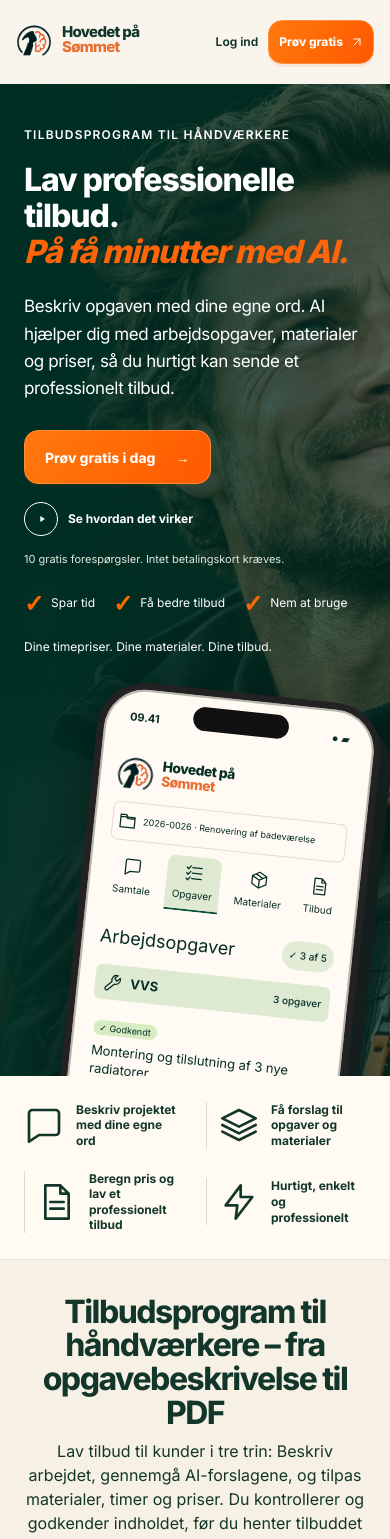
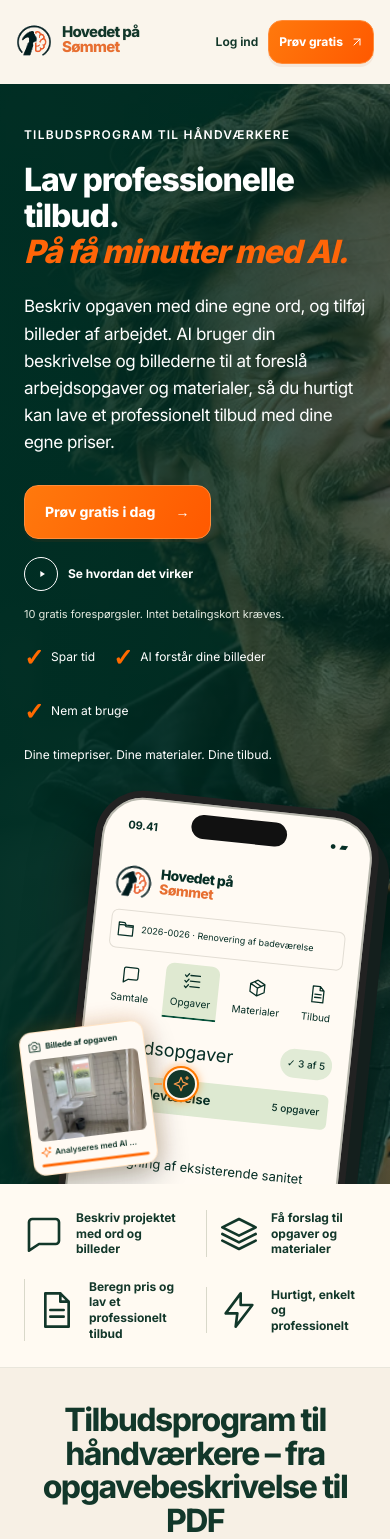
Before and after one commit to johanroug/tak-makker-angular, an Angular app: page / in a window 390 px wide. Shown: the top 1539 px of the page. Built offline with nearby package versions, Linux system fonts and the light colour scheme.

Commit message:
marketing on ai images

```diff
--- a/src/app/features/landing/landing.component.html
+++ b/src/app/features/landing/landing.component.html
@@ -7,7 +7,7 @@
         <p class="eyebrow">TILBUDSPROGRAM TIL HÅNDVÆRKERE</p>
         <h1 id="hero-title">Lav professionelle tilbud.<br /><em>På få minutter med AI.</em></h1>
         <p class="intro">
-          Beskriv opgaven med dine egne ord. AI hjælper dig med arbejdsopgaver, materialer og priser, så du hurtigt kan sende et professionelt tilbud.
+          Beskriv opgaven med dine egne ord, og tilføj billeder af arbejdet. AI bruger din beskrivelse og billederne til at foreslå arbejdsopgaver og materialer, så du hurtigt kan lave et professionelt tilbud med dine egne priser.
         </p>
         <div class="hero-actions">
           <a class="marketing-button" routerLink="/register"
@@ -17,16 +17,17 @@
           </button>
         </div>
         <p class="access-note">10 gratis forespørgsler. Intet betalingskort kræves.</p>
-        <ul class="hero-benefits"><li>Spar tid</li><li>Få bedre tilbud</li><li>Nem at bruge</li></ul>
+        <ul class="hero-benefits"><li>Spar tid</li><li>AI forstår dine billeder</li><li>Nem at bruge</li></ul>
         <p class="product-control-note">Dine timepriser. Dine materialer. Dine tilbud.</p>
       </div>
       <div class="hero-visual">
         <app-marketing-phone class="hero-phone" />
+        <app-marketing-image-ai />
         <span class="example-note">Illustrativt eksempel · Du har sidste ord.</span>
       </div>
     </section>
     <section class="value-strip" aria-label="Du bestemmer">
-      <p><app-workspace-icon name="chat" /> Beskriv projektet<br />med dine egne ord</p>
+      <p><app-workspace-icon name="chat" /> Beskriv projektet<br />med ord og billeder</p>
       <p><app-workspace-icon name="layers" /> Få forslag til<br />opgaver og materialer</p>
       <p><app-workspace-icon name="offers" /> Beregn pris og<br />lav et professionelt tilbud</p>
       <p><app-workspace-icon name="bolt" /> Hurtigt, enkelt<br />og professionelt</p>
@@ -34,7 +35,7 @@
     <section class="walkthrough" id="saadan" aria-labelledby="walkthrough-title">
       <div>
         <h2 id="walkthrough-title">Tilbudsprogram til håndværkere – fra opgavebeskrivelse til PDF</h2>
-        <p class="walkthrough-intro">Lav tilbud til kunder i tre trin: Beskriv arbejdet, gennemgå AI-forslagene, og tilpas materialer, timer og priser. Du kontrollerer og godkender indholdet, før du henter tilbuddet som PDF og selv sender det til kunden.</p>
+        <p class="walkthrough-intro">Lav tilbud til kunder i tre trin: Beskriv arbejdet, og tilføj gerne billeder. Gennemgå AI-forslagene, og tilpas materialer, timer og priser. Du kontrollerer og godkender indholdet, før du henter tilbuddet som PDF og selv sender det til kunden.</p>
         <p class="walkthrough-intro">Se et konkret regneeksempel i vores <strong><a routerLink="/tilbudsberegner">tilbudsberegner til håndværkere</a></strong>, eller læs hvordan en <a routerLink="/ai-tilbudsgenerator">AI tilbudsgenerator</a> hjælper fra opgavebeskrivelse til udkast.</p>
         <div class="steps">
           @for (item of steps; track item.title; let i = $index) {
@@ -105,7 +106,11 @@
         <h2 id="faq-title">Før du går i gang.</h2>
         <details>
           <summary>Hvordan hjælper en AI tilbudsgenerator mig?</summary>
-          <p>Hovedet på Sømmet bruger din beskrivelse til at foreslå arbejdsopgaver og materialer. Du tilpasser timer og priser med din faglige viden og henter det færdige tilbud som PDF, som du selv sender til kunden.</p>
+          <p>Hovedet på Sømmet bruger din beskrivelse og eventuelle billeder til at foreslå arbejdsopgaver og materialer. Du tilpasser timer og priser med din faglige viden og henter det færdige tilbud som PDF, som du selv sender til kunden.</p>
+        </details>
+        <details>
+          <summary>Kan jeg bruge billeder sammen med AI?</summary>
+          <p>Ja. Tilføj op til 3 billeder pr. projekt, og send dem sammen med din beskrivelse til AI. Billederne giver AI mere kontekst om arbejdet, når den foreslår arbejdsopgaver og materialer. Gennemgå altid forslagene med din faglige viden – billeder erstatter ikke din opmåling.</p>
         </details>
         <details>
           <summary>Bestemmer AI priserne for mig?</summary>
--- a/src/app/features/landing/landing.component.ts
+++ b/src/app/features/landing/landing.component.ts
@@ -6,6 +6,7 @@ import { PublicBrandComponent } from '../../shared/components/public-brand/publi
 import { resetPublicPageScroll } from '../../shared/public-page-scroll';
 import { MarketingHeader } from '../../shared/marketing/marketing-header.component';
 import { MarketingPhone } from '../../shared/marketing/marketing-phone.component';
+import { MarketingImageAi } from '../../shared/marketing/marketing-image-ai.component';
 import { MarketingCustomers } from '../../shared/marketing/marketing-customers.component';
 import { WorkspaceIcon } from '../../shared/components/workspace-icon.component';
 
@@ -18,6 +19,7 @@ import { WorkspaceIcon } from '../../shared/components/workspace-icon.component'
     PublicBrandComponent,
     MarketingHeader,
     MarketingPhone,
+    MarketingImageAi,
     MarketingCustomers,
     WorkspaceIcon,
   ],
@@ -32,7 +34,7 @@ export class LandingComponent {
   readonly steps = [
     {
       title: 'Beskriv projektet',
-      text: 'Fortæl kort, hvad der skal laves – med tekst eller tale.',
+      text: 'Fortæl kort, hvad der skal laves – med tekst eller tale. Tilføj billeder, så AI får mere kontekst om arbejdet.',
       image: '/marketing/trin-1-beskriv-opgaven-flexible.jpg',
       alt: 'Opret et projekt ved at beskrive opgaven i tekstfeltet eller med mikrofonen.',
       width: 1747, height: 889,
--- a/src/app/shared/components/workspace-icon.component.ts
+++ b/src/app/shared/components/workspace-icon.component.ts
@@ -8,6 +8,7 @@ import { Component, input } from '@angular/core';
 export class WorkspaceIcon {
   readonly name = input('projects');
   readonly paths: Record<string, string> = {
+    camera: 'M14.5 4h-5L7 7H3v13h18V7h-4ZM16 13a4 4 0 1 1-8 0 4 4 0 0 1 8 0Z',
     plus: 'M12 4v16M4 12h16',
     sparkles: 'm12 3 2.5 6.5L21 12l-6.5 2.5L12 21l-2.5-6.5L3 12l6.5-2.5ZM20 2v4m-2-2h4',
     layers: 'm12 3 10 5-10 5L2 8Zm-10 9 10 5 10-5M2 16l10 5 10-5',
--- /dev/null
+++ b/src/app/shared/marketing/marketing-image-ai.component.scss
@@ -0,0 +1,76 @@
+:host { display: contents; }
+.hero-image-ai {
+  position: absolute;
+  z-index: 2;
+  right: 330px;
+  top: 235px;
+  width: 420px;
+  height: 280px;
+  pointer-events: none;
+  color: #12372a;
+  app-workspace-icon { width: 22px; height: 22px; flex: 0 0 auto; }
+}
+.ai-photo-card {
+  position: absolute;
+  width: 245px;
+  padding: 14px;
+  box-sizing: border-box;
+  border: 1px solid #ffe3c4;
+  border-radius: 20px;
+  background: #fffaf3;
+  box-shadow: 0 12px 30px #001d2450, 0 0 22px #ff790038;
+  transform: rotate(-7deg);
+  animation: ai-photo-enter 9s ease-in-out infinite;
+  img { display: block; width: 100%; height: auto; aspect-ratio: 4 / 3; object-fit: cover; border-radius: 12px; }
+}
+.ai-photo-caption {
+  display: flex; align-items: center; gap: 8px; padding: 0 0 12px;
+  font-size: 13px; font-weight: 750; white-space: nowrap;
+  .ai-photo-check { margin-left: auto; width: 24px; height: 24px; }
+}
+.ai-photo-analysis { display: flex; align-items: center; gap: 7px; padding: 12px 0 7px; font-size: 11px; font-weight: 600; app-workspace-icon { color: #ff6908; } }
+.ai-photo-progress {
+  display: block; height: 7px; border: 1px solid #ffbf91; border-radius: 10px; overflow: hidden;
+  i { display: block; width: 100%; height: 100%; background: #ff6908; transform-origin: left; animation: ai-photo-progress 9s ease-in-out infinite; }
+}
+.ai-photo-connection {
+  position: absolute; top: 122px; left: 247px;
+  display: flex; align-items: center; gap: 7px; color: #ff7900;
+  filter: drop-shadow(0 0 4px #ff790080);
+  span { position: relative; width: 27px; border-top: 2px solid #ff9c4a; }
+  span:first-child::after { content: ''; position: absolute; width: 6px; height: 6px; top: -4px; left: 0; border-radius: 50%; background: #fff3df; animation: ai-photo-transfer 9s ease-in-out infinite; }
+  app-workspace-icon { width: 30px; height: 30px; padding: 10px; box-sizing: content-box; border: 2px solid #fff4e9; border-radius: 50%; background: #12372a; color: #ff9c4a; box-shadow: 0 0 0 2px #ff7900; }
+  .ai-photo-arrow::after { content: ''; position: absolute; right: 0; top: -6px; width: 9px; height: 9px; border-top: 2px solid currentColor; border-right: 2px solid currentColor; transform: rotate(45deg); }
+}
+@keyframes ai-photo-enter {
+  0%, 100% { opacity: .85; transform: translateY(5px) rotate(-7deg); }
+  12%, 88% { opacity: 1; transform: translateY(0) rotate(-7deg); }
+}
+@keyframes ai-photo-transfer {
+  0%, 16%, 40%, 100% { opacity: 0; transform: translateX(0); }
+  20% { opacity: 1; transform: translateX(0); }
+  35% { opacity: 1; transform: translateX(27px); }
+}
+@keyframes ai-photo-progress {
+  0%, 12% { transform: scaleX(.08); }
+  40%, 88% { transform: scaleX(1); }
+  100% { transform: scaleX(.08); }
+}
+@media (min-width: 1101px) and (max-width: 1300px) {
+  .hero-image-ai { right: 245px; top: 260px; transform: scale(.8); transform-origin: right top; }
+}
+@media (min-width: 801px) and (max-width: 1100px) {
+  .hero-image-ai { right: auto; left: 12px; top: 300px; transform: scale(.6); transform-origin: left top; }
+}
+@media (max-width: 800px) {
+  .hero-image-ai { right: auto; left: 2px; top: 242px; width: 180px; height: 155px; }
+  .ai-photo-card { width: 125px; padding: 7px; border-radius: 12px; img { border-radius: 6px; } }
+  .ai-photo-caption { font-size: 8px; gap: 4px; padding-bottom: 6px; app-workspace-icon { width: 14px; height: 14px; } .ai-photo-check { display: none; } }
+  .ai-photo-analysis { font-size: 8px; gap: 3px; padding: 5px 0; app-workspace-icon { width: 12px; height: 12px; } }
+  .ai-photo-progress { height: 4px; }
+  .ai-photo-connection { left: 128px; top: 42px; gap: 3px; span { width: 8px; } app-workspace-icon { width: 18px; height: 18px; padding: 5px; } .ai-photo-arrow { display: none; } }
+}
+@media (prefers-reduced-motion: reduce) {
+  .ai-photo-card, .ai-photo-connection span::after, .ai-photo-progress i { animation: none; }
+  .ai-photo-connection span::after { display: none; }
+}
--- /dev/null
+++ b/src/app/shared/marketing/marketing-image-ai.component.ts
@@ -0,0 +1,18 @@
+import { Component } from '@angular/core';
+import { WorkspaceIcon } from '../components/workspace-icon.component';
+
+@Component({
+  selector: 'app-marketing-image-ai',
+  imports: [WorkspaceIcon],
+  template: `<div class="hero-image-ai" role="img" aria-label="Fra billede til AI-forslag: Et foto af badeværelset bruges som input til opgaverne på telefonen. Illustrativt eksempel.">
+          <div class="ai-photo-card" aria-hidden="true">
+            <span class="ai-photo-caption"><app-workspace-icon name="camera" /> Billede af opgaven <app-workspace-icon class="ai-photo-check" name="checkCircle" /></span>
+            <img src="/marketing/bathroom-ai-input.webp" width="480" height="360" alt="" decoding="async" />
+            <span class="ai-photo-analysis"><app-workspace-icon name="sparkles" /> Analyseres med AI …</span>
+            <span class="ai-photo-progress"><i></i></span>
+          </div>
+          <div class="ai-photo-connection" aria-hidden="true"><span></span><app-workspace-icon name="sparkles" /><span class="ai-photo-arrow"></span></div>
+        </div>`,
+  styleUrl: './marketing-image-ai.component.scss',
+})
+export class MarketingImageAi {}
--- a/src/app/shared/marketing/marketing-phone.component.ts
+++ b/src/app/shared/marketing/marketing-phone.component.ts
@@ -13,7 +13,7 @@ import { WorkspaceIcon } from '../components/workspace-icon.component';
       <div class="phone-project"><app-workspace-icon name="projects" />2026-0026 · Renovering af badeværelse</div>
       <div class="phone-tabs"><span><app-workspace-icon name="chat" />Samtale</span><span class="selected"><app-workspace-icon name="tasks" />Opgaver</span><span><app-workspace-icon name="materials" />Materialer</span><span><app-workspace-icon name="offers" />Tilbud</span></div>
       <h3>Arbejdsopgaver <small>✓ 3 af 5</small></h3>
-      <div class="phone-trade"><app-workspace-icon name="wrench" />VVS <small>3 opgaver</small></div>
+      <div class="phone-trade"><app-workspace-icon name="wrench" />Badeværelse <small>5 opgaver</small></div>
       @for (item of items; track item.title) {
         <article><span class="phone-approved">✓ Godkendt</span><h4>{{ item.title }}</h4><div class="phone-amount"><span>Din tid</span><b>Din pris</b><span class="phone-reject">Afvis</span></div></article>
       }
@@ -44,8 +44,8 @@ import { WorkspaceIcon } from '../components/workspace-icon.component';
 })
 export class MarketingPhone {
   readonly items = [
-    { title: 'Montering og tilslutning af 3 nye radiatorer' },
-    { title: 'Afmontering og bortskaffelse af 3 eksisterende radiatorer' },
+    { title: 'Nedtagning af eksisterende sanitet' },
+    { title: 'Montering af bruseniche' },
     { title: 'Tilpasning af rør og installationer' },
   ];
 }
```
Also changed, not shown: public/marketing/bathroom-ai-input.webp (added).
